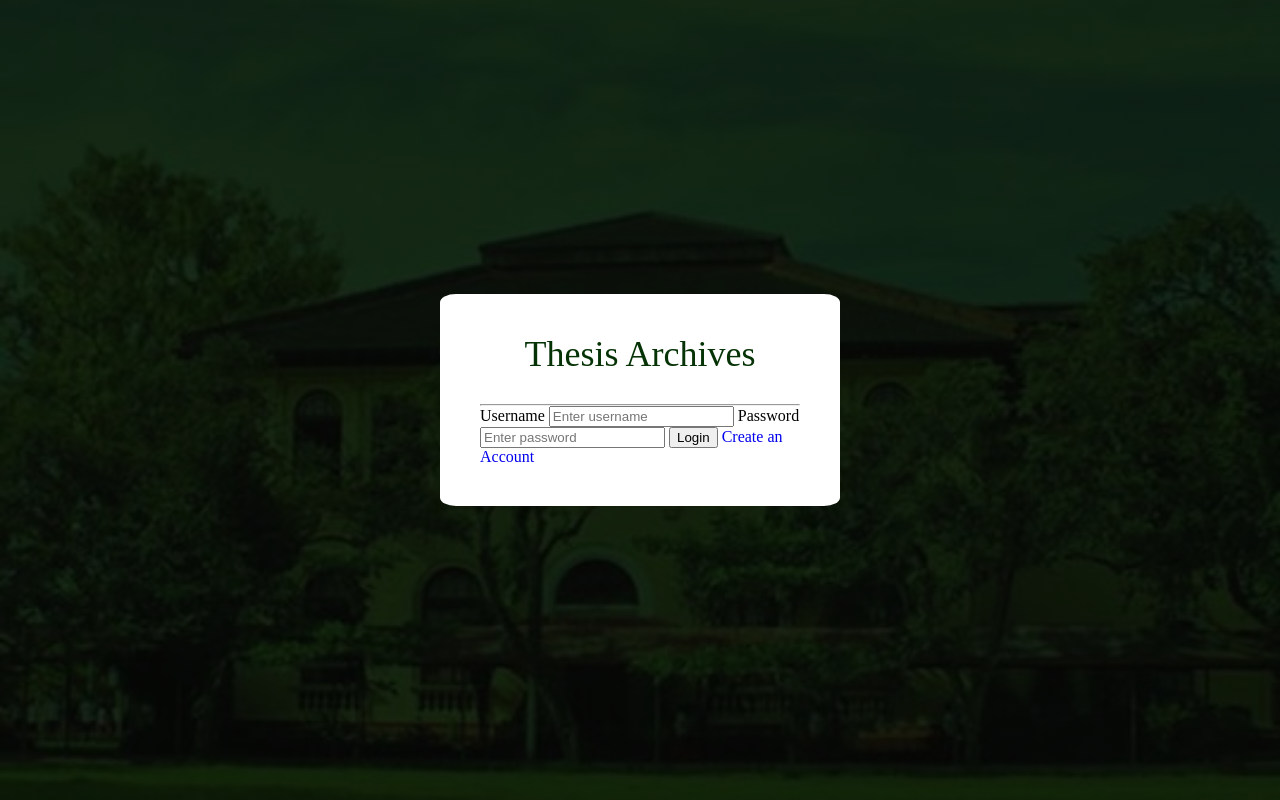
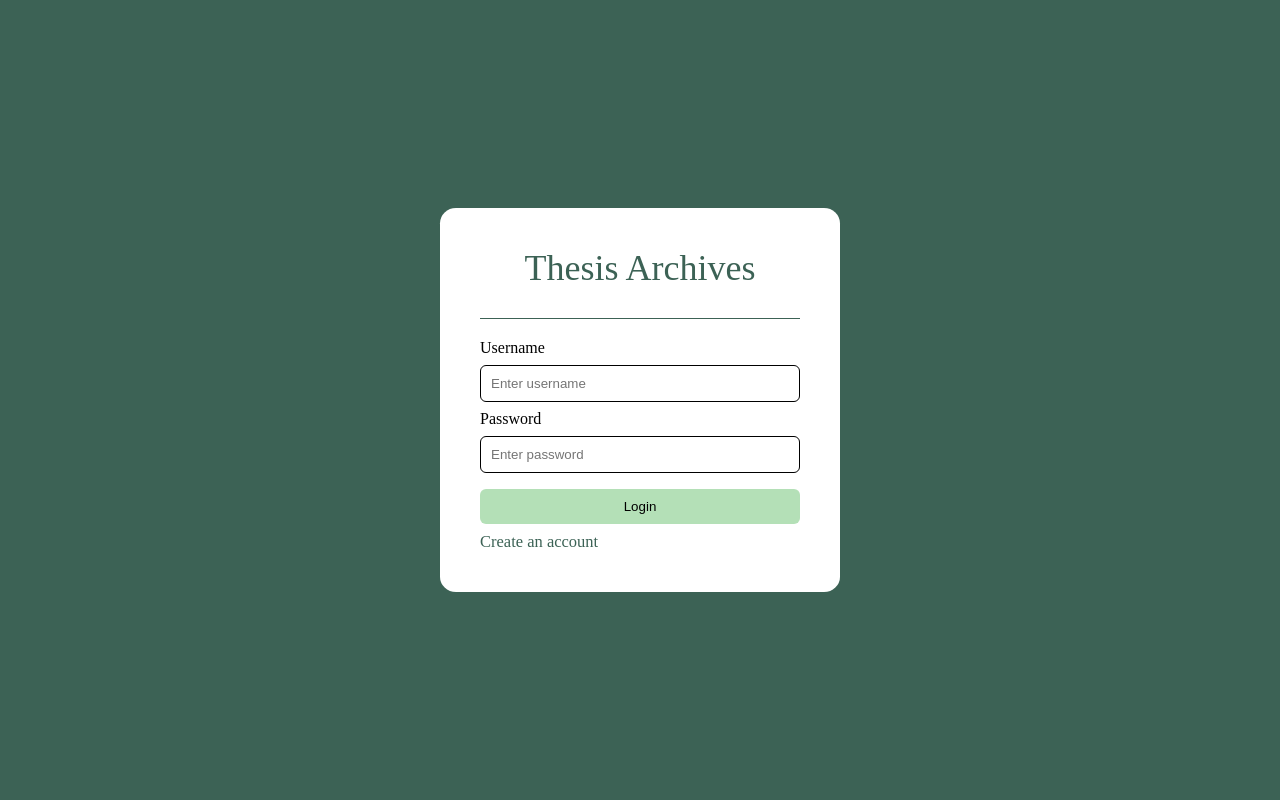
Before and after one commit to MarvinWaro/Thesis-Repositories, a PHP site: page /login/login.php in a window 1280 px wide. Run offline with PHP 8.4, Linux system fonts and the light colour scheme.

Commit message:
login done

```diff
--- a/css/style.css
+++ b/css/style.css
@@ -11,7 +11,7 @@
     align-items: center;
     justify-items: center;
     overflow: hidden;
-    background: linear-gradient(to top, rgba(0, 0, 0, 0.75)50%, rgba(0, 0, 0, 0.75)50%), url(../img/backgroundwmsu.jpg)no-repeat center fixed;
+    background-color: #3C6255;
     background-size: cover;
 }
 
@@ -37,13 +37,46 @@
 .login-form .logo-details i {
     font-size: 40px;
     font-weight: 800;
-    color: #107869;
+    color: #3C6255;
     text-align: center;
     padding-right: 5px;
 }
 
 .login-form .logo-details .logo-name {
-    color: rgb(6, 51, 6);
+    color: #3C6255;
     font-size: 36px;
     font-weight: 500;
 }
+
+input {
+    width: 100%;
+    padding: 10px;
+    border-radius: 6px;
+    box-sizing: border-box;
+    border: 1px solid black;
+    margin: 8px 0;
+}
+
+.divider {
+    border: 0;
+    border-bottom: 1px solid #3C6255;
+    width: 100%;
+    margin: 20px 0;
+}
+
+.button {
+    background-color: rgb(180, 224, 183);
+    transition: 0.3s ease;
+    border: none;
+}
+
+.button:hover {
+    background-color: #3C6255;
+    color: white;
+}
+
+.create {
+    font-size: 16.5px;
+    text-decoration: none;
+    color: #3C6255;
+}
--- a/login/login.php
+++ b/login/login.php
@@ -5,7 +5,7 @@
     <meta http-equiv="X-UA-Compatible" content="IE=edge">
     <meta name="viewport" content="width=device-width, initial-scale=1.0">
     <link rel="stylesheet" href="../css/style.css">
-    <title>CCS TAMS</title>
+    <title>CCS Thesis Repositories | Login</title>
 </head>
 <body>
     <div class="login-container">
@@ -21,7 +21,7 @@
             <label for="password">Password</label>
             <input type="password" id="password" name="password" placeholder="Enter password" required tabindex="2">
             <input class="button" type="submit" value="Login" name="login" tabindex="3">
-            <a class="create" href="create.php">Create an Account</a>
+            <a class="create" href="create.php">Create an account</a>
             <?php
                 //Display the error message if there is any.
                 if(isset($error)){
```
Also changed, not shown: admin/archives.php (+12 -0 lines).
